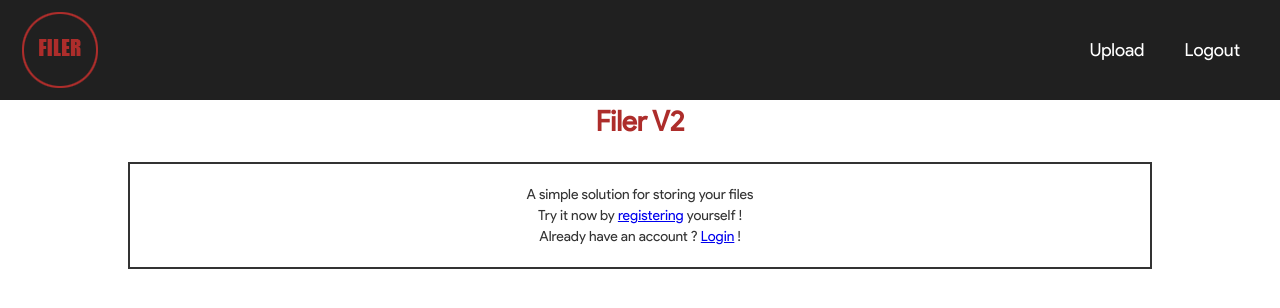
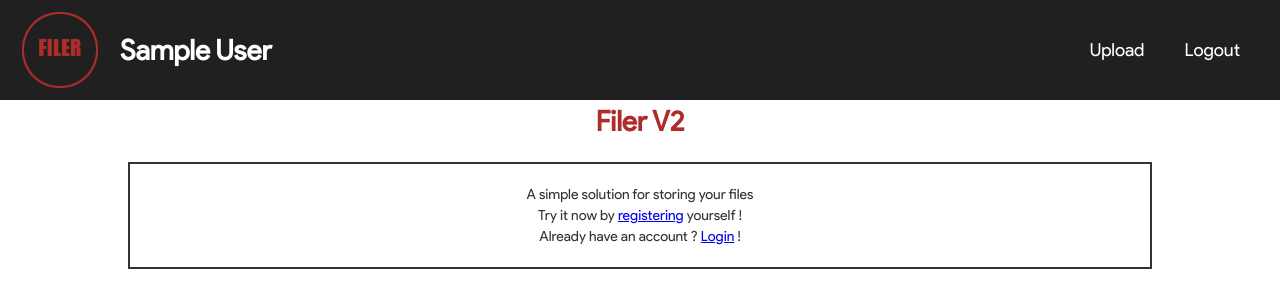
Before and after one commit to seasheepjoe/filer2, a PHP site: page / in a window 1280 px wide. Shown: the top 308 px of the page. Run offline with PHP 8.4, Linux system fonts and the light colour scheme; the visitor is signed in with stand-in values (Sample User, id 1); some libraries are stand-ins or nearby versions.

Commit message:
display username when user is connected

```diff
--- a/assets/style.css
+++ b/assets/style.css
@@ -52,6 +52,12 @@ button {
     color: #333
 }
 
+.username {
+    color: white;
+    font-size: 200%;
+    margin-left: 20px;
+}
+
 button:focus {
     outline: 0;
 }
@@ -90,6 +96,7 @@ button:focus {
     display: flex;
     align-items: center;
     justify-content: flex-start;
+    text-decoration: none;
 }
 
 .nav {
--- a/views/layout.html.twig
+++ b/views/layout.html.twig
@@ -13,6 +13,9 @@
       <div class="navbar row">
         <a id="mainLogo" href="?action=home">
           <img src="./assets/img/filerLogo.png" alt="filer logo">
+          {% if user['username'] is defined %}
+            <h4 class="username">{{ user['username'] }}</h4>
+          {% endif %}
         </a>
         <ul class="nav row">
           {% if user['username'] is defined %}
```
